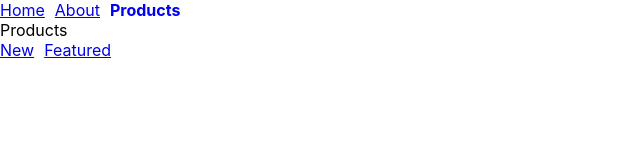
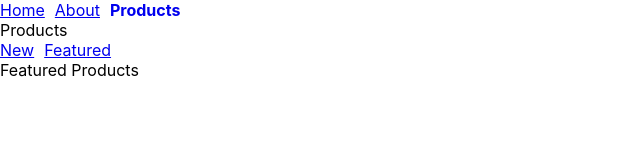
Before and after one commit to sumeetpatond/-react-router-ce, a React (Create React App) app: page /products in a window 1280 px wide. Shown: the top 160 px of the page, without its empty margins (0-640 px from the left). Built offline with nearby package versions, Linux system fonts and the light colour scheme.

Commit message:
index route

```diff
--- a/src/App.js
+++ b/src/App.js
@@ -16,7 +16,8 @@ function App() {
                 <Route path="/" element={<Home />} />
                 <Route path="/about" element={<About />} />
                 <Route path="/order-summary" element={<OrderSummary />} />
-                <Route path="/products" element={<Products />}>
+                <Route path="products" element={<Products />}>
+                    <Route index element={<FeaturedProducts />} />
                     <Route path="new" element={<NewProducts />} />
                     <Route path="featured" element={<FeaturedProducts />} />
                 </Route>
```
